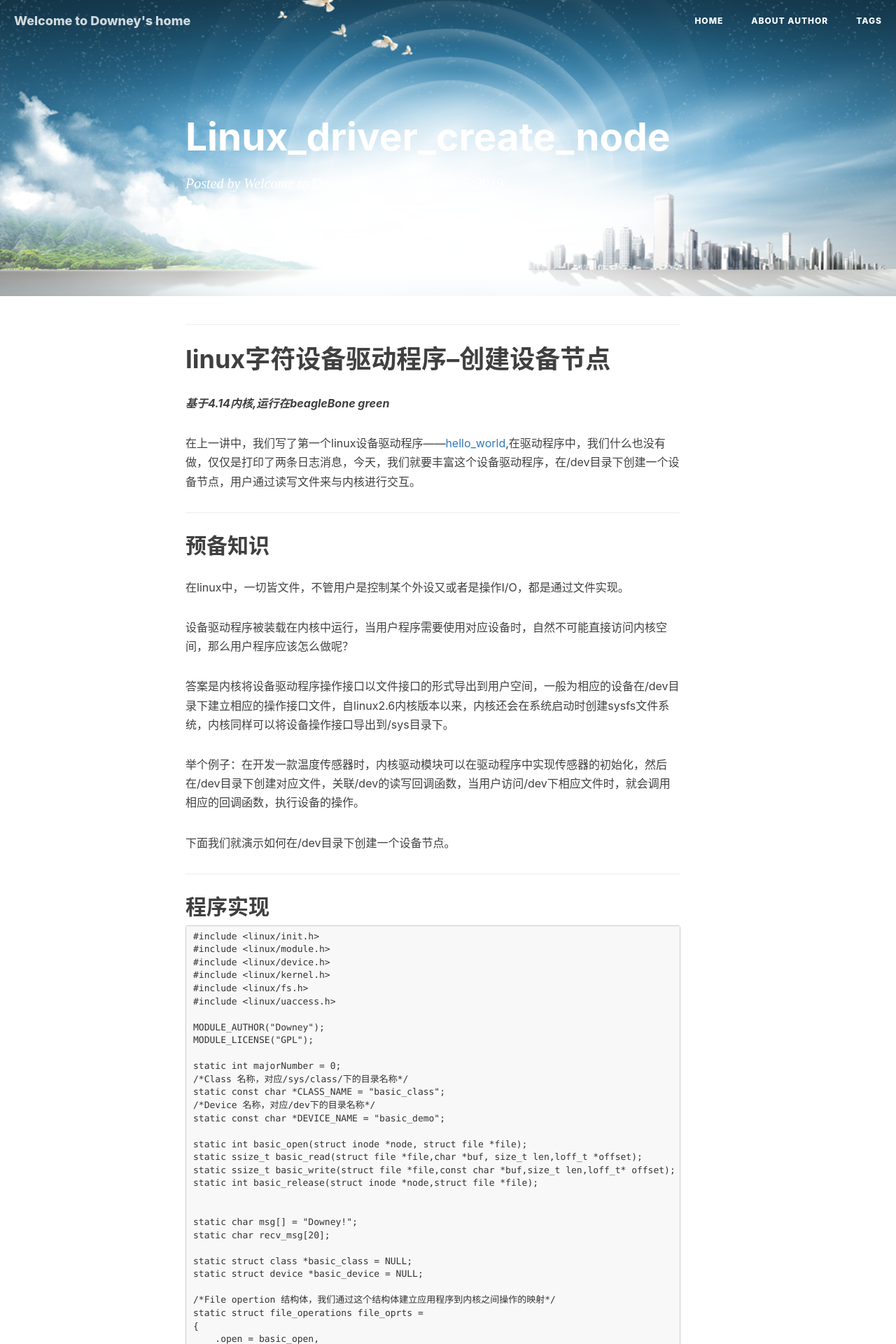
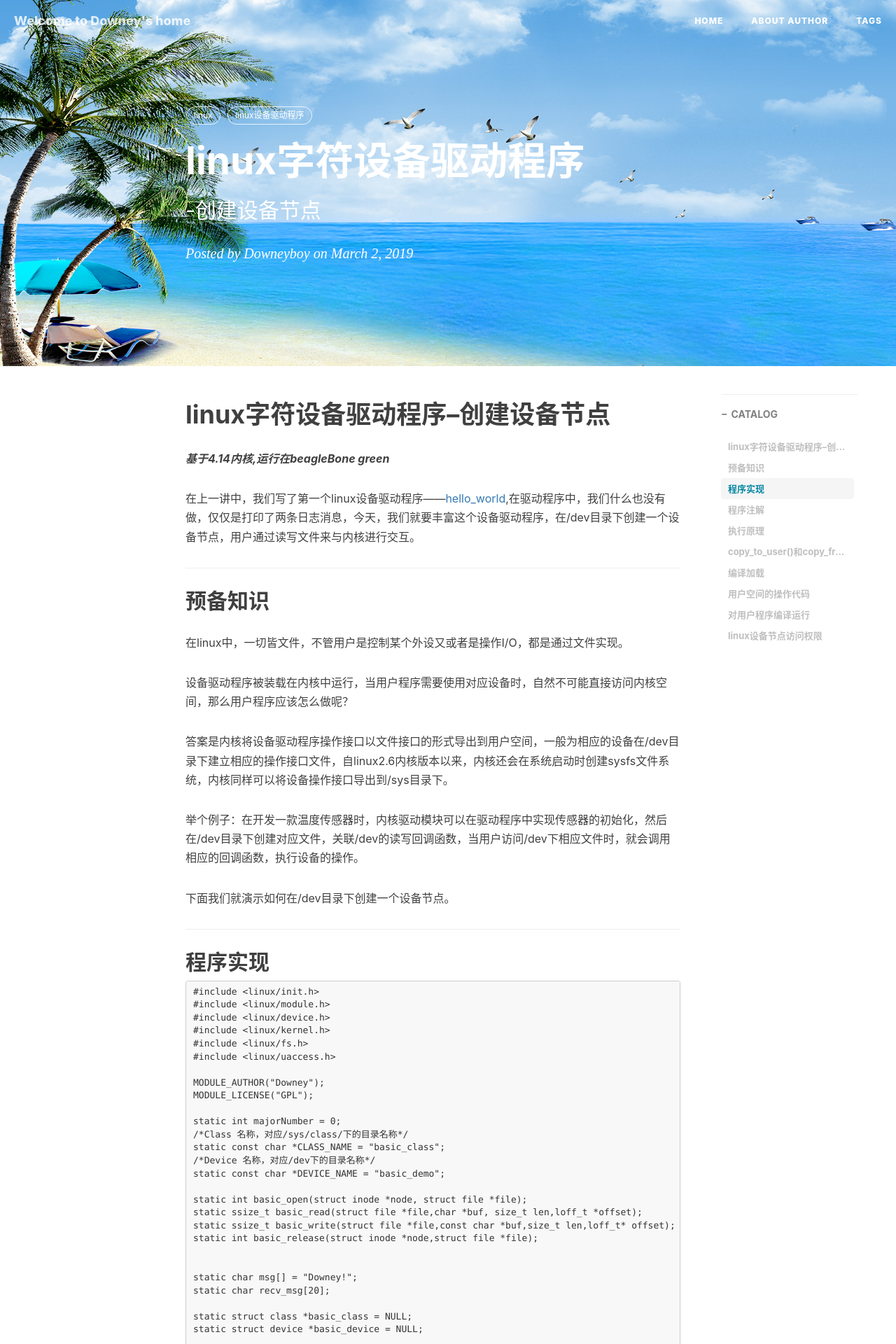
Before and after one commit to downeyboy/downeyboy.github.io, a Jekyll site: the page built from _posts/2019-03-06-linux_driver_create_node.md, in a window 1280 px wide. Shown: the top 1920 px of the page at 70% size. Built offline with Jekyll 4.4.1, drawn with Linux system fonts in a browser that asks for light colours; nearby versions of some CDN libraries; our own code applies the rules of GitHub Pages for plain Markdown files; Markdown is read by kramdown in place of the engine named in the settings; comment, search, counter and statistics services are not loaded; some of the changed text lies outside the part shown.

Commit message:
add: add /dev fle

```diff
--- a/_posts/2019-03-06-linux_driver_create_node.md
+++ b/_posts/2019-03-06-linux_driver_create_node.md
@@ -1,5 +1,14 @@
+---
+layout:     post
+title:      linux字符设备驱动程序
+subtitle:      -创建设备节点
+date:       2019-03-02
+author:     Downeyboy
+header-img: img/blog-post-bg.jpg
+catalog: true
+tags:	    linux linux设备驱动程序
+---
 
-****
 
 # linux字符设备驱动程序--创建设备节点
 ***基于4.14内核,运行在beagleBone green***
```
